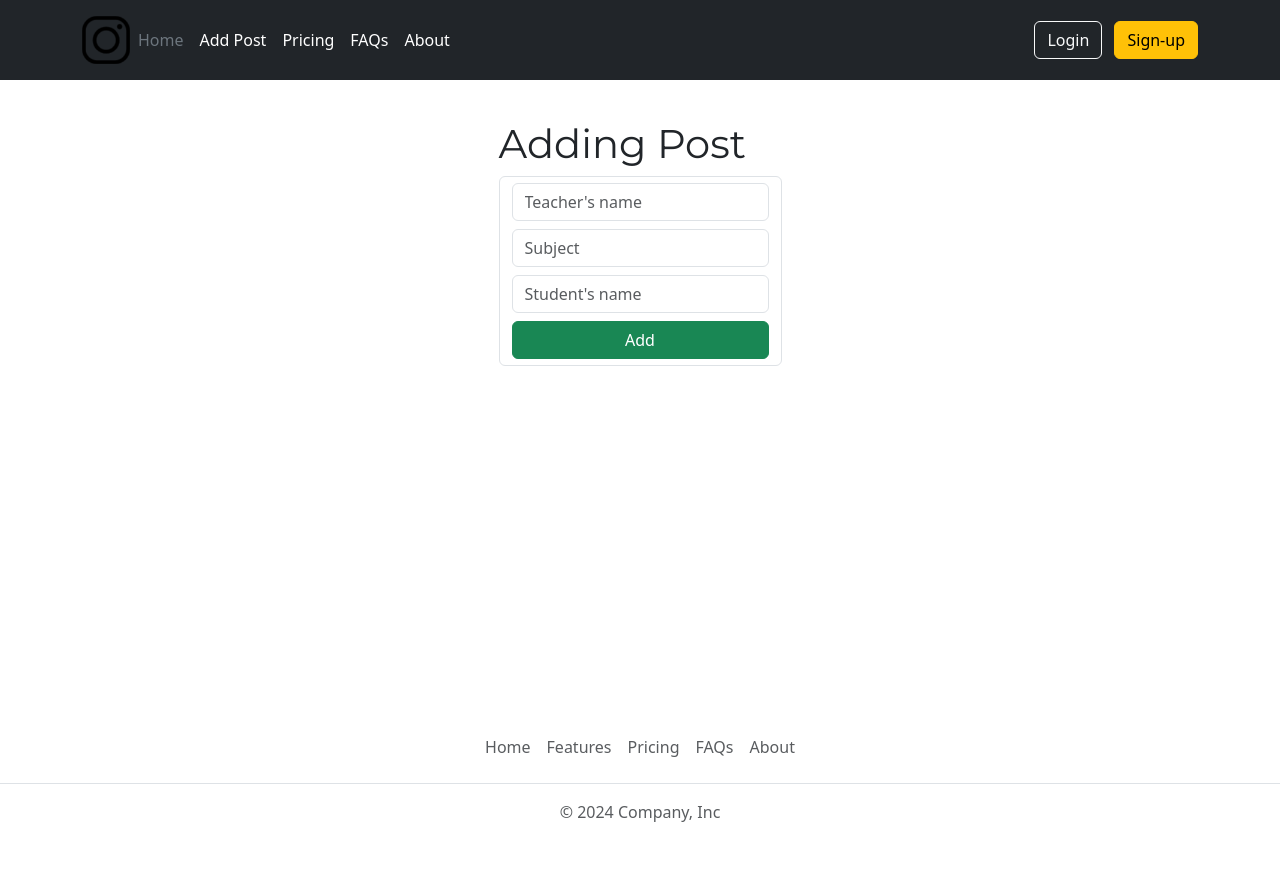
After one commit to Sayid03/Flask-Pet-project, a Flask app: template app/templates/post/create.html in a window 1280 px wide. The commit adds this page. Run offline with Flask 3, Linux system fonts and the light colour scheme; the template is opened without the code that fills it, so the values that code supplies are empty; some libraries are stand-ins or nearby versions.

Commit message:
new adding post function

```diff
--- a/app/templates/main/_header.html
+++ b/app/templates/main/_header.html
@@ -5,8 +5,8 @@
     </a>
 
     <ul class="nav col-12 col-lg-auto me-lg-auto mb-2 justify-content-center mb-md-0">
-        <li><a href="#" class="nav-link px-2 text-secondary">Home</a></li>
-        <li><a href="#" class="nav-link px-2 text-white">Features</a></li>
+        <li><a href="/" class="nav-link px-2 text-secondary">Home</a></li>
+        <li><a href="{{ url_for('post.create') }}" class="nav-link px-2 text-white">Add Post</a></li>
         <li><a href="#" class="nav-link px-2 text-white">Pricing</a></li>
         <li><a href="#" class="nav-link px-2 text-white">FAQs</a></li>
         <li><a href="#" class="nav-link px-2 text-white">About</a></li>
--- a/app/templates/main/base.html
+++ b/app/templates/main/base.html
@@ -11,7 +11,10 @@
     <header class="p-3 text-bg-dark header">{% include 'main/_header.html' %}</header>
 
     <div class="page">
-        <main class="content">{% block content %}{% endblock %}</main>
+        <main class="content">
+            <h1>{{ self.title() }}</h1>
+            {% block content %}{% endblock %}
+        </main>
 
         <footer class="py-3 my-4">{% include 'main/_footer.html' %}</footer>
     </div>
--- a/app/templates/main/index.html
+++ b/app/templates/main/index.html
@@ -1,5 +1,3 @@
 {% extends 'main/base.html' %}
 
-{% block title %} Home {% endblock %}
-
-{% block content %} <h1>Home Page</h1> {% endblock %}
+{% block title %} Home Page {% endblock %}
--- /dev/null
+++ b/app/templates/post/create.html
@@ -0,0 +1,12 @@
+{% extends 'main/base.html' %}
+
+{% block title %} Adding Post {% endblock %}
+
+{% block content %}
+<form method="post" class="form-control d-flex flex-column gap-2">
+    <input name="teacher" type="text" placeholder="Teacher's name" class="form-control">
+    <input name="subject" type="text" placeholder="Subject" class="form-control">
+    <input name="student" type="text" placeholder="Student's name" class="form-control">
+    <input value="Add" type="submit" class="btn btn-success">
+</form>
+{% endblock %}
```
Also changed, not shown: app/routes/post.py (+19 -7 lines), app/templates/post/__init__.py (added).
